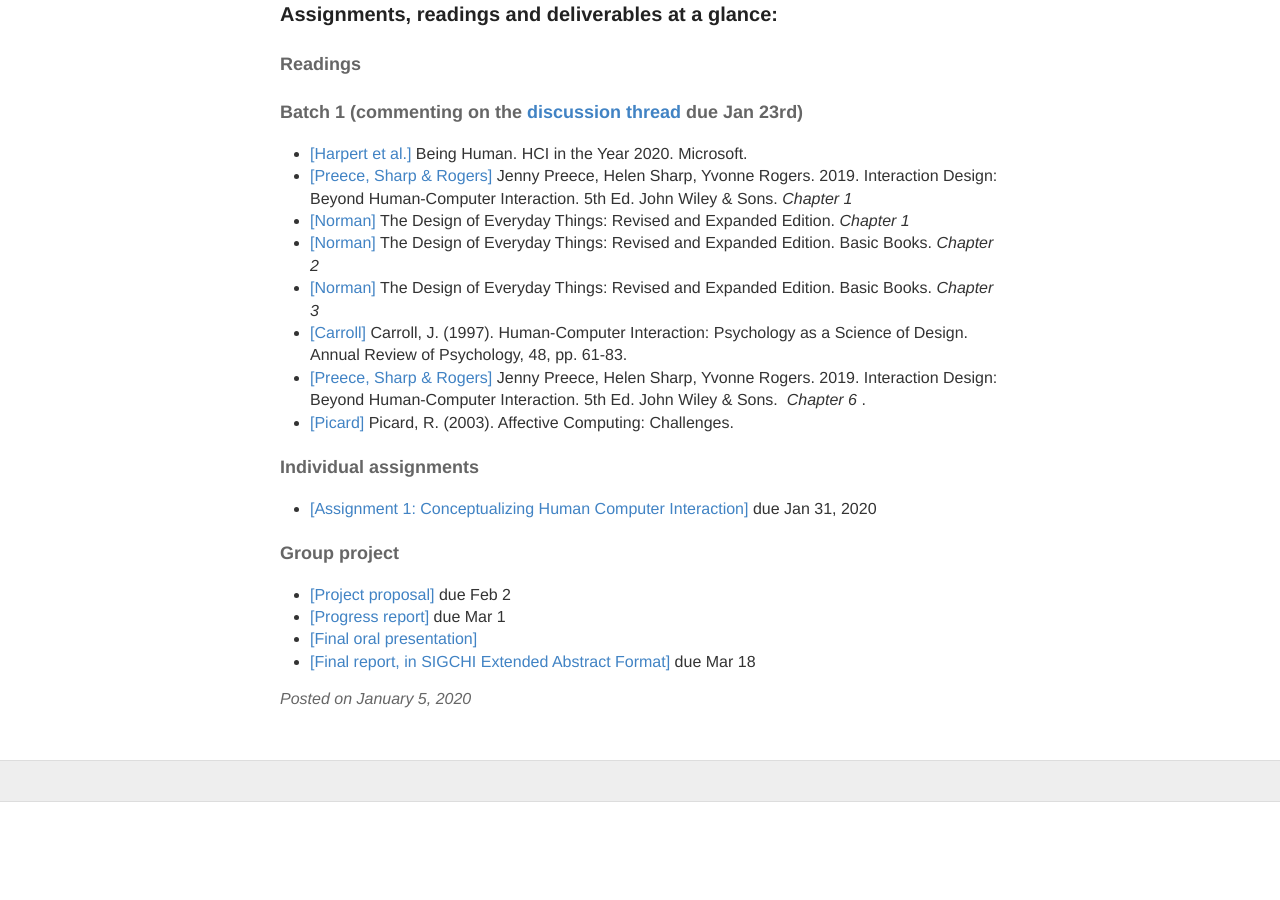
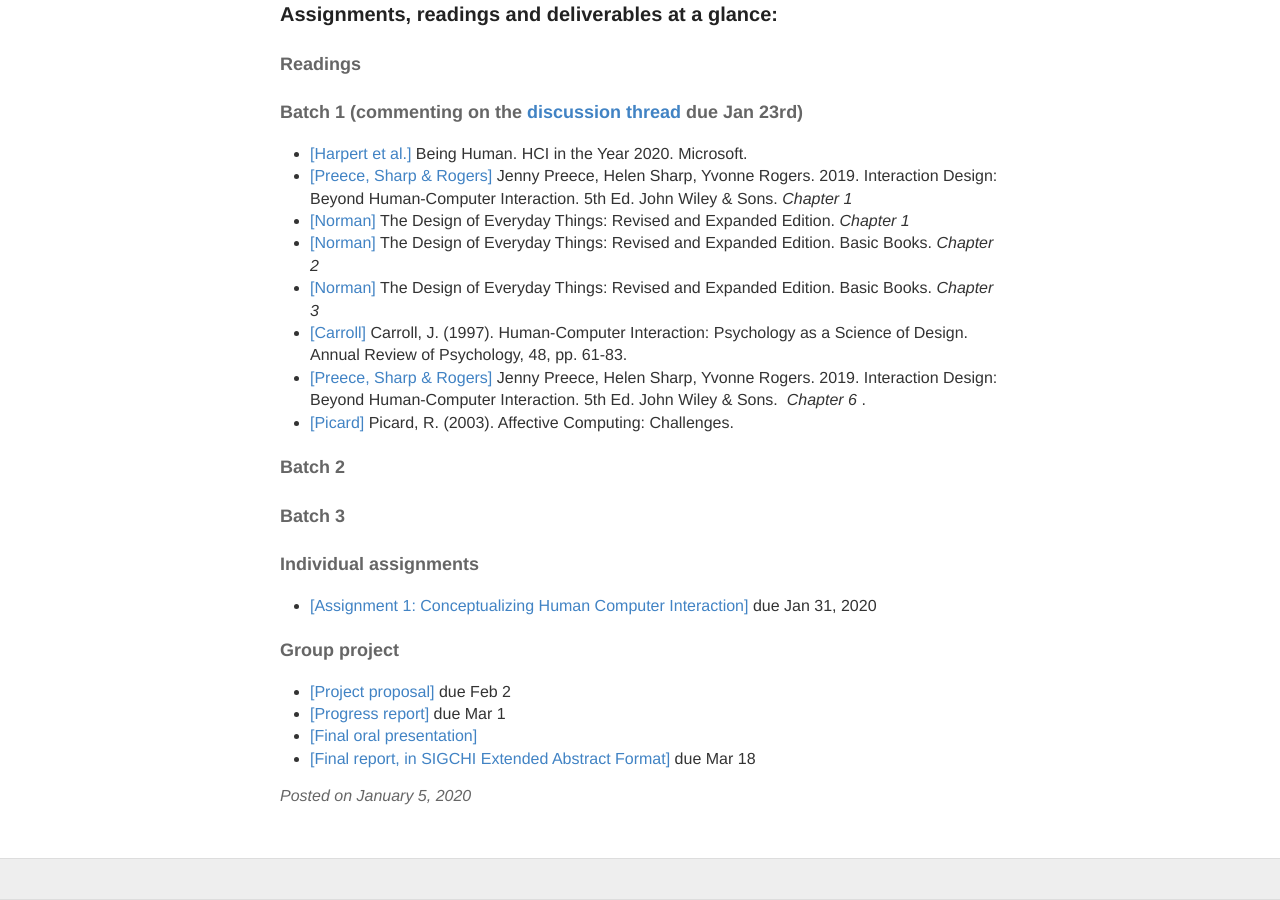
Before and after one commit to hciwang/hciwang.github.io, a Jekyll site: the page built from _posts/2020-1-5-lectures.md, in a window 1280 px wide and 900 px high, scrolled down 1214 px. Built offline with Jekyll 4.4.1, drawn with Linux system fonts in a browser that asks for light colours; before the commit the page ends 2016 px from its top, so only the background shows below that.

Commit message:
Update 2020-1-5-lectures.md

```diff
--- a/_posts/2020-1-5-lectures.md
+++ b/_posts/2020-1-5-lectures.md
@@ -52,6 +52,9 @@
 - [[Preece, Sharp & Rogers]](http://www.id-book.com/) Jenny Preece, Helen Sharp, Yvonne Rogers. 2019. Interaction Design: Beyond Human-Computer Interaction. 5th Ed. John Wiley & Sons.  *Chapter 6* .
 - [[Picard]](https://affect.media.mit.edu/pdfs/03.picard.pdf) Picard, R. (2003). Affective Computing: Challenges.
 
+#### Batch 2
+
+#### Batch 3
 
 
 #### Individual assignments
```
